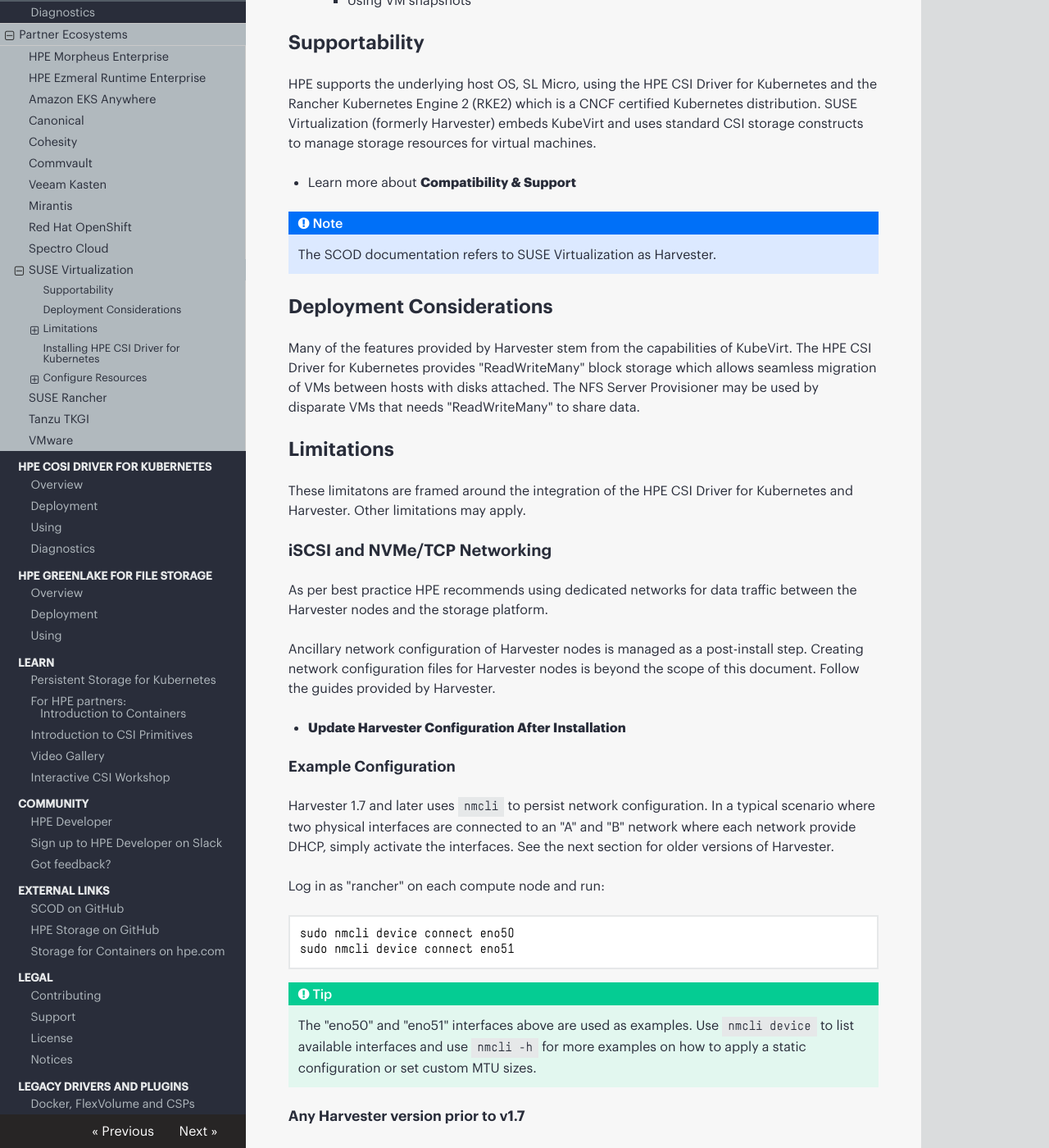
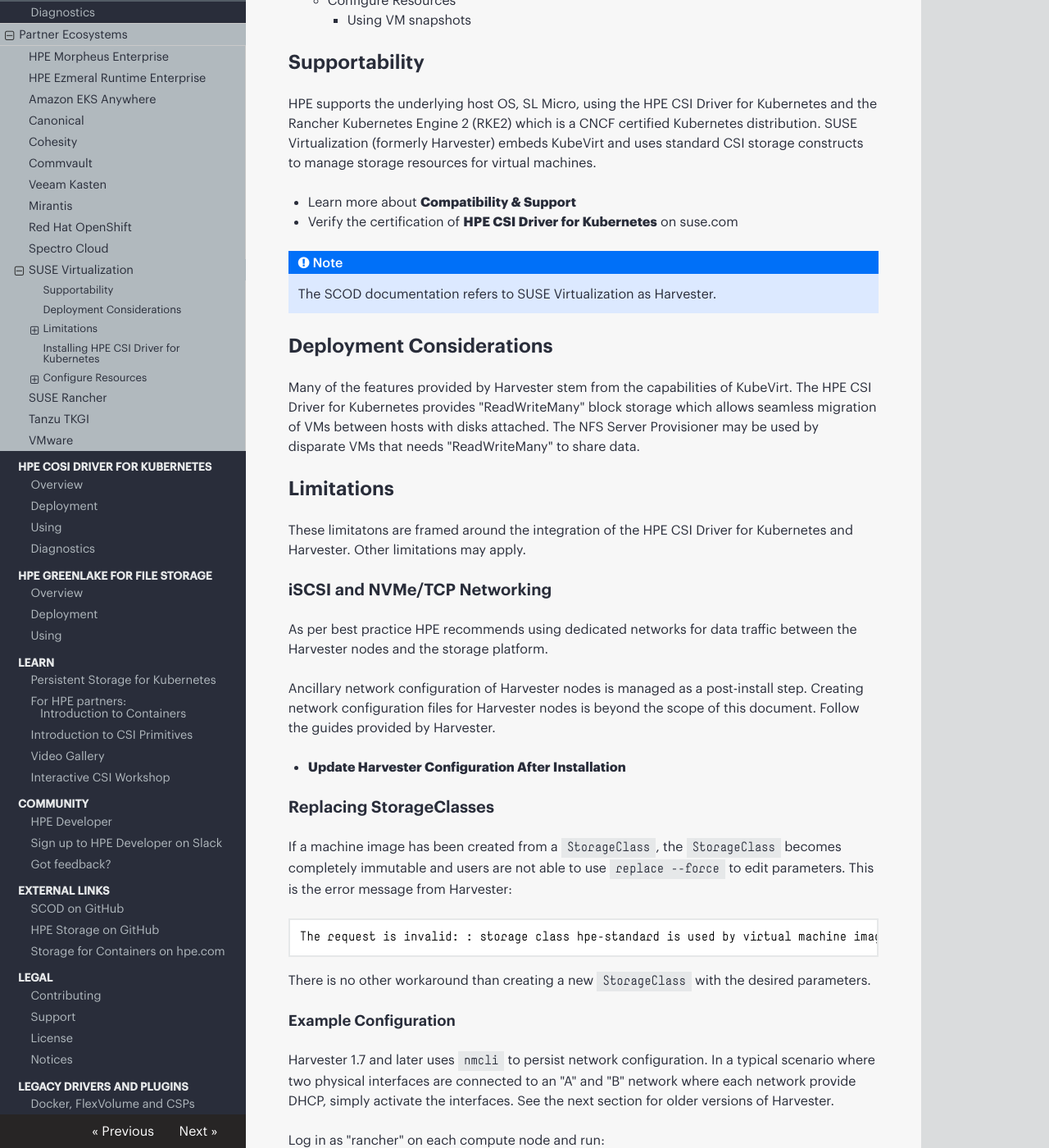
Before and after one commit to hpe-storage/scod, an MkDocs documentation site: the page built from docs/csi_driver/partners/suse_virtualization/index.md, in a window 1280 px wide and 1400 px high, scrolled down 648 px. Shown: the whole window at 82% size. Built offline with MkDocs 1.6.1, drawn with Linux system fonts in a browser that asks for light colours; nearby versions of some CDN libraries; some of the changed text lies outside the part shown.

Commit message:
Adding notes for StorageClasses on Harvester (#289)
Signed-off-by: Michael Mattsson <michael.mattsson@gmail.com>

````diff
--- a/docs/csi_driver/partners/suse_virtualization/index.md
+++ b/docs/csi_driver/partners/suse_virtualization/index.md
@@ -13,6 +13,7 @@
 HPE supports the underlying host OS, SL Micro, using the HPE CSI Driver for Kubernetes and the Rancher Kubernetes Engine 2 (RKE2) which is a CNCF certified Kubernetes distribution. SUSE Virtualization (formerly Harvester) embeds KubeVirt and uses standard CSI storage constructs to manage storage resources for virtual machines.
 
 - Learn more about [Compatibility & Support](../../../csi_driver/index.md#compatibility_and_support)
+- Verify the certification of [HPE CSI Driver for Kubernetes](https://www.suse.com/pcsc/viewVersionPage?versionID=26280) on suse.com
 
 !!! note
     The SCOD documentation refers to SUSE Virtualization as Harvester.
@@ -32,6 +33,16 @@
 Ancillary network configuration of Harvester nodes is managed as a post-install step. Creating network configuration files for Harvester nodes is beyond the scope of this document. Follow the guides provided by Harvester.
 
 - [Update Harvester Configuration After Installation](https://docs.harvesterhci.io/latest/install/update-harvester-configuration)
+
+### Replacing StorageClasses
+
+If a machine image has been created from a `StorageClass`, the `StorageClass` becomes completely immutable and users are not able to use `replace --force` to edit parameters. This is the error message from Harvester:
+
+```text
+The request is invalid: : storage class hpe-standard is used by virtual machine images: [image-zlxq9]
+```
+
+There is no other workaround than creating a new `StorageClass` with the desired parameters.
 
 #### Example Configuration
 
````
